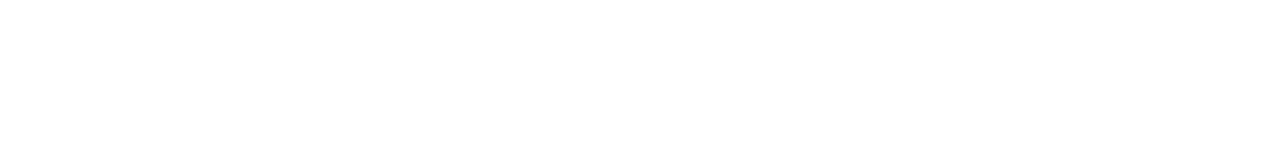
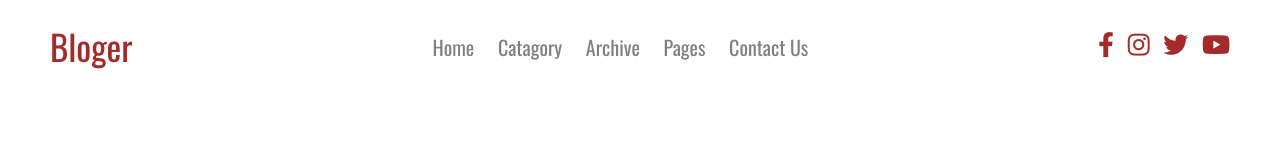
Before and after one commit to Abir-Rahaman/Full-Vlog-Web-Site-html-css-, a plain HTML site: page index.html in a window 1280 px wide. Drawn offline with nearby package versions, Linux system fonts and the light colour scheme.

Commit message:
nav done

```diff
--- a/css/style.css
+++ b/css/style.css
@@ -1,4 +1,45 @@
 *{
     padding: 0%;
     margin: 0%;
+    font-family: 'Oswald', sans-serif;
 }
+
+/*----------------------------- global-style--------------------------------- */
+a{
+    text-decoration: none;
+}
+
+
+/* ---------------------------- Nav-section --------------------------------- */
+.nav-menu{
+    display: flex;
+    justify-content: space-between;
+    margin-top: 20px;
+}
+.nav-brand{
+    margin-left: 50px;
+}
+.nav-brand a{
+    font-size: 35px;
+    color: brown;
+
+}
+.nav-item{
+    margin-top: 12px;
+
+}
+.nav-item a{
+    font-size: 20px;
+    color: gray;
+    margin-left: 20px;
+}
+.icon-item{
+    margin-right: 50px;
+}
+.fab{
+    font-size: 25px;
+    color: brown;
+    margin-top: 12px;
+    margin-left: 10px;
+}
+/* ---------------------------- Nav-section --------------------------------- */
--- a/index.html
+++ b/index.html
@@ -6,12 +6,50 @@
     <meta name="viewport" content="width=device-width, initial-scale=1.0">
     <title>Blog Website</title>
 
-    <!-- cuscom-style-link -->
+    <!-- cuscom-style-links-->
     <link rel="stylesheet" href="css/style.css">
+    <link rel="stylesheet" href="https://cdnjs.cloudflare.com/ajax/libs/font-awesome/6.0.0-beta3/css/all.min.css">
+    <link rel="preconnect" href="https://fonts.googleapis.com">
+    <link rel="preconnect" href="https://fonts.gstatic.com" crossorigin>
+    <link href="https://fonts.googleapis.com/css2?family=Oswald&family=Raleway:wght@100&family=Ubuntu:ital@1&display=swap" rel="stylesheet">
+
 </head>
+
 <body>
     <!---------------------------- Nav-section ---------------------------------->
+    <nav class="nav">
+        <div class="nav-menu flex-row">
+            <div class="nav-brand">
+                <a href="#">Bloger</a>
+            </div>
+            <div class="nav-item">
+                <a href="">Home</a>
+                <a href="">Catagory</a>
+                <a href="">Archive</a>
+                <a href="">Pages</a>
+                <a href="">Contact Us</a>
+            </div>
+            <div class="icon-item">
+                <a href=""><i class="fab fa-facebook-f"></i></a>
+                <a href=""><i class="fab fa-instagram"></i></a>
+                <a href=""><i class="fab fa-twitter"></i></a>
+                <a href=""><i class="fab fa-youtube"></i></a>
+            </div>
+        </div>
+    </nav>
     <!--x---x---x---x---x----x---- Nav-section ---x----x-----x----x-----x----x--->
 
+
+
+
+
+
+
+
+
+
+    <!----------------------------custom--js------------------------------------>
+    <script src="js/main.js"></script>
 </body>
+
 </html>
```
Also changed, not shown: images/Background-image.jpg (added), 1 other file.
